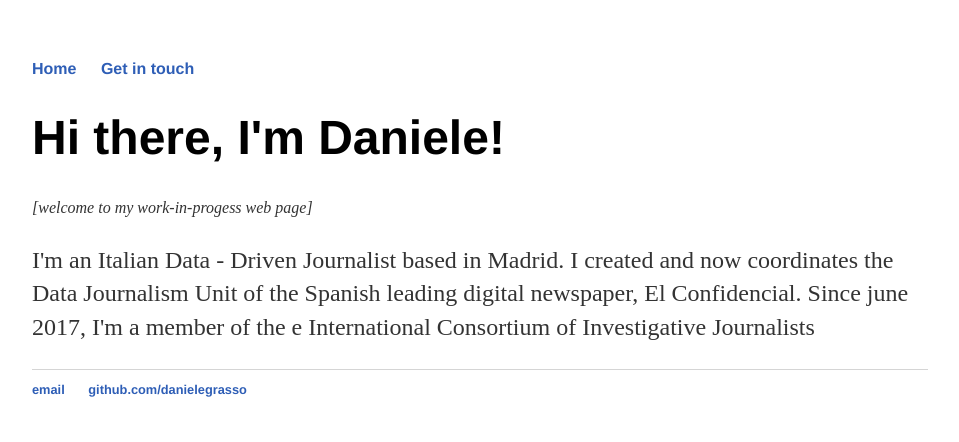
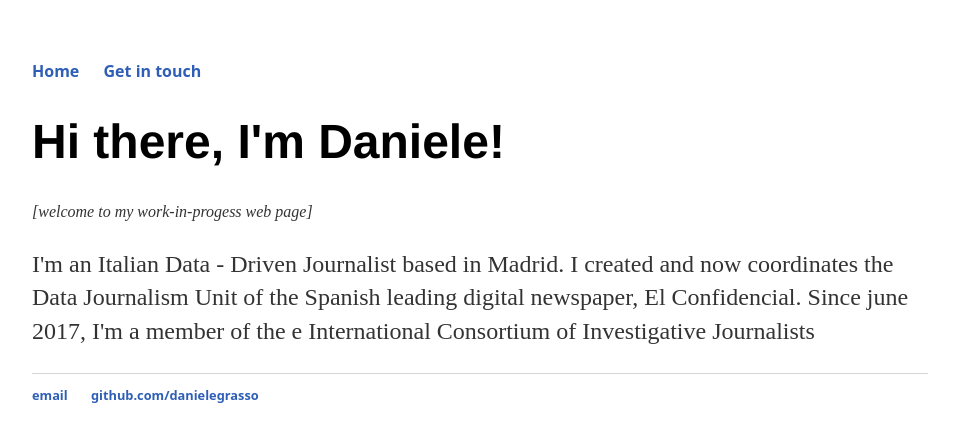
Before and after one commit to danielegrasso/danielegrasso.github.io, a Jekyll site: the page built from index.html, in a window 1280 px wide. Shown: the top 442 px of the page, without its empty margins (160-1119 px from the left). Built offline with Jekyll 4.4.1, drawn with Linux system fonts in a browser that asks for light colours.

Commit message:
Update main.css

```diff
--- a/css/main.css
+++ b/css/main.css
@@ -3,7 +3,7 @@ body {
     width: 70%;
 }
 nav ul, footer ul {
-    font-family:'Helvetica', 'Arial', 'Sans-Serif';
+    font-family: system-ui;
     padding: 0px;
     list-style: none;
     font-weight: bold;
```
